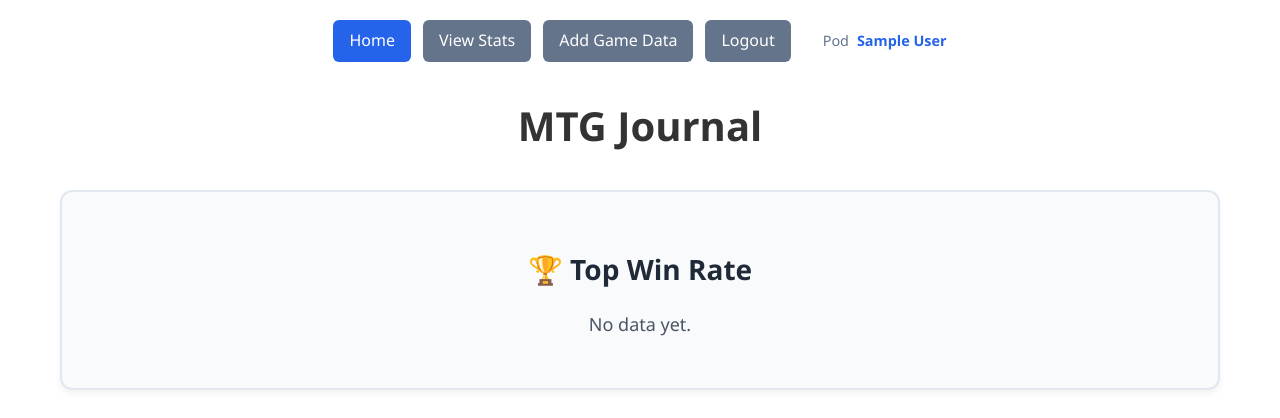
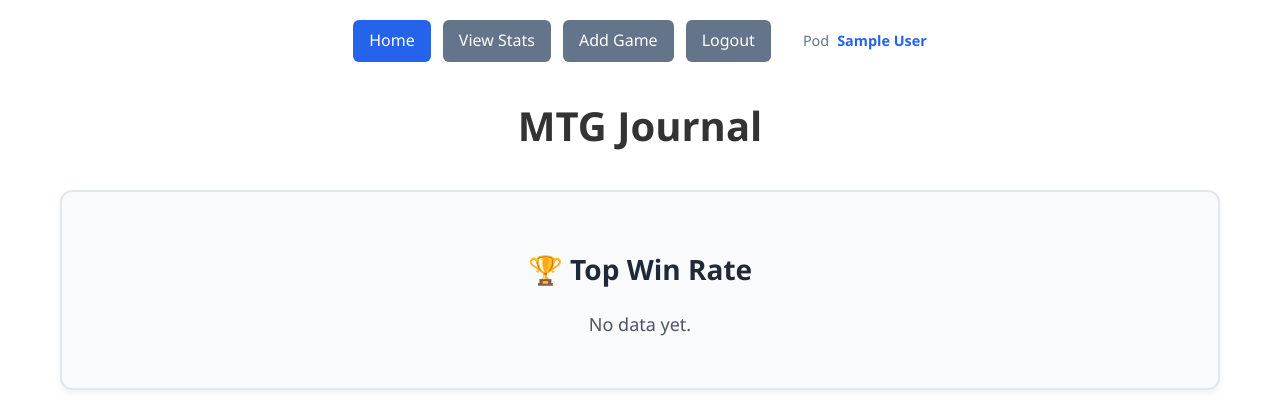
Before and after one commit to Agentredx1/MTG-Journal, a Flask app: page / in a window 1280 px wide. Shown: the top 418 px of the page. Run offline with Flask 3, Linux system fonts and the light colour scheme; the visitor is signed in with stand-in values (Sample User, id 1); data comes from the database, SQL or seed files in the repository.

Commit message:
Updated wording for Add Game Data to Add Game

```diff
--- a/templates/base.html.j2
+++ b/templates/base.html.j2
@@ -23,7 +23,7 @@
           <a href="{{ url_for('index') }}" class="btn btn--primary">Home</a>
           <a href="{{ url_for('stats') }}" class="btn btn--secondary">View Stats</a>
           {% if session.logged_in %}
-          <a href="{{ url_for('add_game_form') }}" class="btn btn--secondary">Add Game Data</a>
+          <a href="{{ url_for('add_game_form') }}" class="btn btn--secondary">Add Game</a>
           <a href="{{ url_for('logout') }}" class="btn btn--secondary">Logout</a>
           {% else %}
           <a href="{{ url_for('login') }}" class="btn btn--secondary">Login</a>
```
